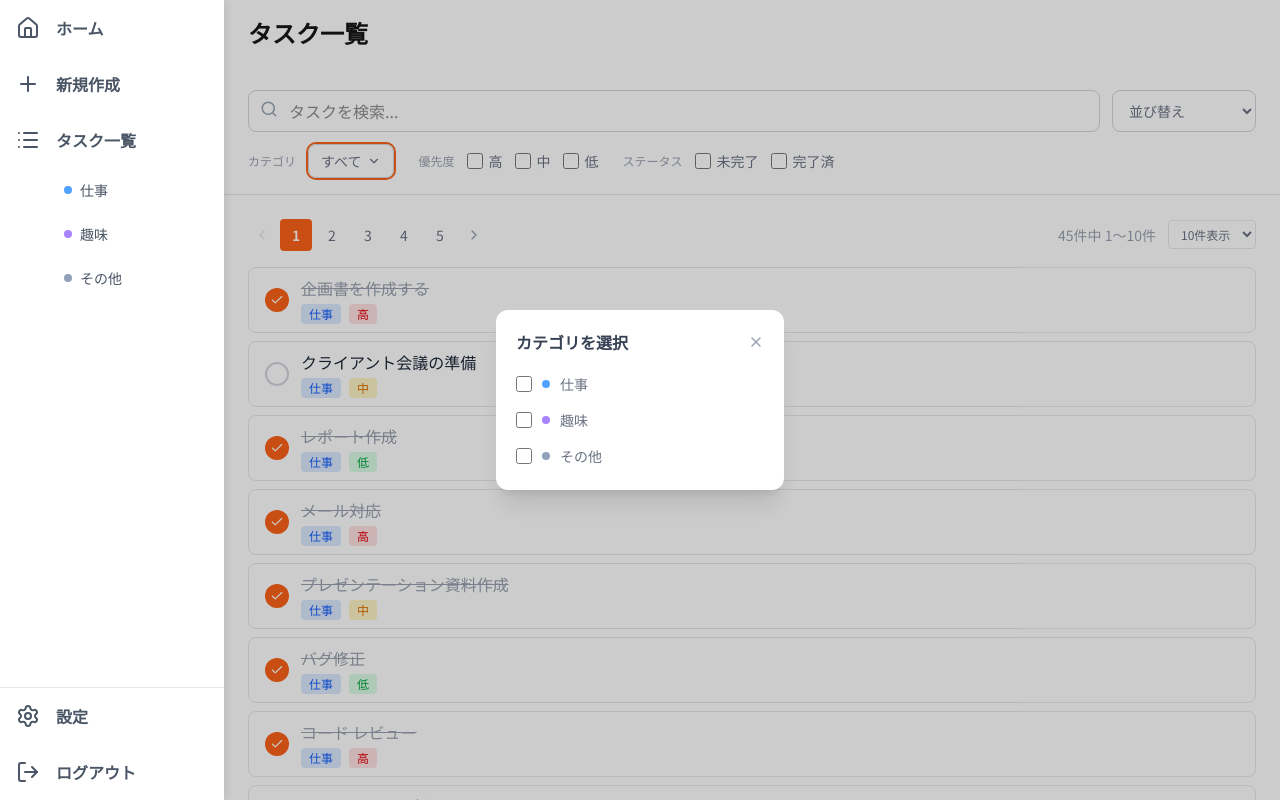
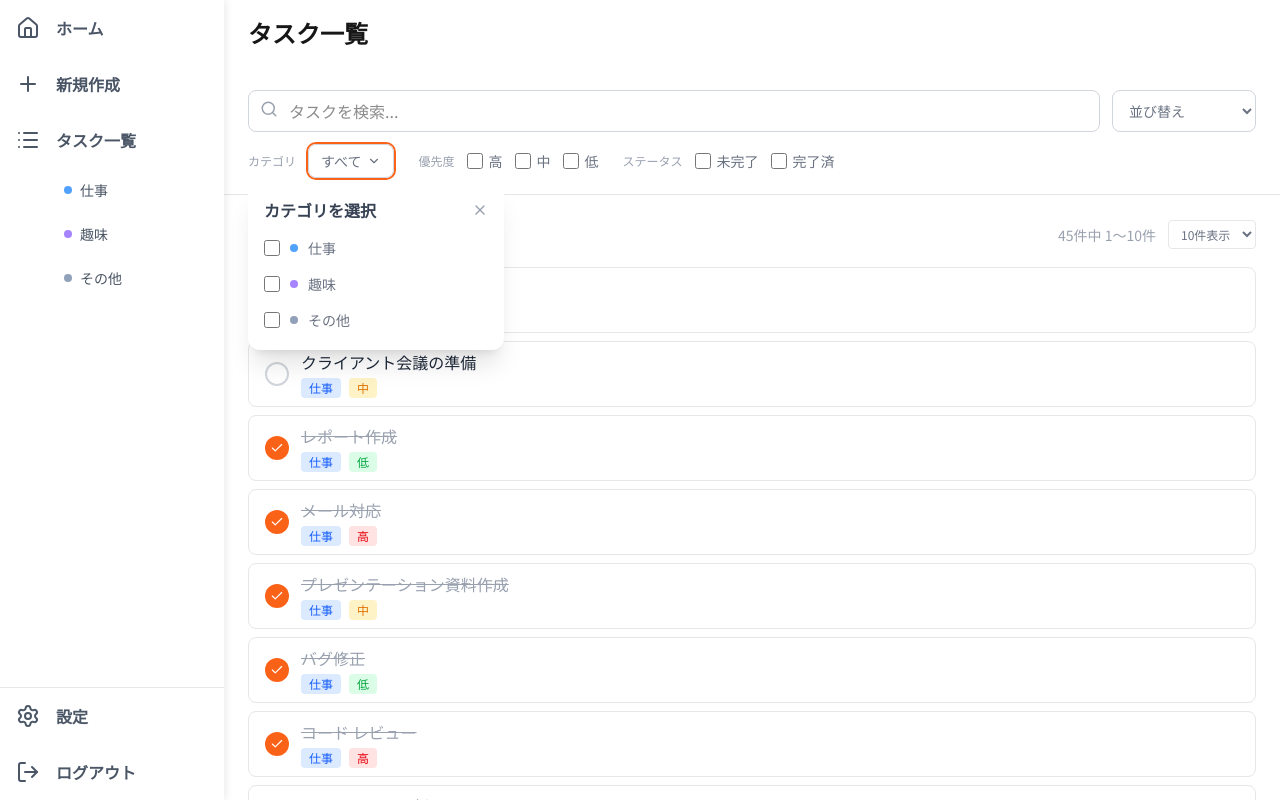
Before and after one commit to RyoAiba/task-board, a Next.js app: page /tasks in a window 1280 px wide. Both pictures are taken after a click on the button "すべて". Shown: the top 800 px of the page. Built offline with nearby package versions, Linux system fonts and the light colour scheme.

Commit message:
コンポーネント分割とカテゴリドロップダウンの改善

```diff
--- a/app/tasks/page.tsx
+++ b/app/tasks/page.tsx
@@ -1,13 +1,15 @@
 "use client"
 
-import { useState, useMemo, Suspense, useEffect } from "react"
+import { useState, useMemo, useEffect, Suspense } from "react"
 import { useSearchParams } from "next/navigation"
-import { TaskCard } from "../../components/TaskCard"
+import { Search, X, ChevronDown } from "lucide-react"
+import { PageSize } from "../../types"
 import { useTasks } from "../../hooks/useTasks"
 import { useCategories } from "../../hooks/useCategories"
-import { Search, X, ChevronDown } from "lucide-react"
-import { Category, CATEGORY_DOT_CLASSES, PageSize } from "../../types"
+import { TaskCard } from "../../components/TaskCard"
 import { Pagination } from "../../components/Pagination"
+import { CheckboxGroup } from "../../components/CheckboxGroup"
+import { CategoryModal } from "../../components/CategoryModal"
 
 // ─── 型 ────────────────────────────────────────────────
 type Priority = "high" | "medium" | "low"
@@ -42,107 +44,16 @@ const SORT_OPTIONS: { label: string; key: SortKey; order: SortOrder }[] = [
   { label: "完了済を先に", key: "status", order: "desc" },
 ]
 
-// ─── チェックボックスグループ ───────────────────────────
-function CheckboxGroup<T extends string>({
-  label,
-  options,
-  selected,
-  onToggle,
-}: {
-  label: string
-  options: { label: string; value: T }[]
-  selected: T[]
-  onToggle: (value: T) => void
-}) {
-  return (
-    <div className="flex items-center gap-3 flex-wrap">
-      <span className="text-xs font-medium text-gray-400 whitespace-nowrap">{label}</span>
-      {options.map(opt => {
-        const checked = selected.includes(opt.value)
-        return (
-          <label key={opt.value} className="flex items-center gap-1.5 cursor-pointer select-none">
-            <input
-              type="checkbox"
-              checked={checked}
-              onChange={() => onToggle(opt.value)}
-              className="w-4 h-4 accent-[#FA6218] cursor-pointer"
-            />
-            <span className={`text-sm ${checked ? "text-gray-800 font-medium" : "text-gray-500"}`}>
-              {opt.label}
-            </span>
-          </label>
-        )
-      })}
-    </div>
-  )
-}
-
-// ─── カテゴリモーダル ────────────────────────────────────
-function CategoryModal({
-  categories,
-  selected,
-  onToggle,
-  onClose,
-}: {
-  categories: Category[]
-  selected: string[]
-  onToggle: (id: string) => void
-  onClose: () => void
-}) {
-  return (
-    <div className="fixed inset-0 z-50 flex items-center justify-center" onClick={onClose}>
-      <div className="absolute inset-0 bg-black/20" />
-      <div
-        className="relative bg-white rounded-xl shadow-xl w-72 p-5"
-        onClick={e => e.stopPropagation()}
-      >
-        <div className="flex items-center justify-between mb-4">
-          <h2 className="text-sm font-semibold text-gray-700">カテゴリを選択</h2>
-          <button onClick={onClose} className="text-gray-400 hover:text-gray-600">
-            <X size={16} />
-          </button>
-        </div>
-        <div className="space-y-2 max-h-60 overflow-y-auto">
-          {categories.map(cat => {
-            const checked = selected.includes(cat.id)
-            return (
-              <label key={cat.id} className="flex items-center gap-2.5 cursor-pointer py-1">
-                <input
-                  type="checkbox"
-                  checked={checked}
-                  onChange={() => onToggle(cat.id)}
-                  className="w-4 h-4 accent-[#FA6218] cursor-pointer"
-                />
-                <div className={`w-2 h-2 rounded-full flex-shrink-0 ${CATEGORY_DOT_CLASSES[cat.color]}`} />
-                <span className={`text-sm ${checked ? "text-gray-800 font-medium" : "text-gray-500"}`}>
-                  {cat.name}
-                </span>
-              </label>
-            )
-          })}
-        </div>
-        {selected.length > 0 && (
-          <button
-            onClick={() => selected.forEach(id => onToggle(id))}
-            className="mt-4 text-xs text-gray-400 hover:text-gray-600 underline"
-          >
-            選択をリセット
-          </button>
-        )}
-      </div>
-    </div>
-  )
-}
-
 // ─── メイン ─────────────────────────────────────────────
 function TasksPageContent() {
   const searchParams = useSearchParams()
   const { tasks, toggleCompleted } = useTasks()
   const { categories } = useCategories()
 
+  const urlCategory = searchParams.get("category") || ""
   const urlPriority = searchParams.get("priority") as Priority | null
-  const urlCategory = searchParams.get("category") || ""
 
+  // ─── state ───────────────────────────────────────────
   const [searchText, setSearchText] = useState("")
   const [selectedCategories, setSelectedCategories] = useState<string[]>(
     urlCategory ? [urlCategory] : []
@@ -150,7 +61,14 @@ function TasksPageContent() {
   const [selectedPriorities, setSelectedPriorities] = useState<Priority[]>(
     urlPriority ? [urlPriority] : []
   )
-  // URLパラメータが変わったら状態を同期
+  const [selectedStatuses, setSelectedStatuses] = useState<Status[]>([])
+  const [categoryModalOpen, setCategoryModalOpen] = useState(false)
+  const [sortKey, setSortKey] = useState<SortKey | null>(null)
+  const [sortOrder, setSortOrder] = useState<SortOrder>("asc")
+  const [currentPage, setCurrentPage] = useState(1)
+  const [pageSize, setPageSize] = useState<PageSize>(10)
+
+  // ─── effect ──────────────────────────────────────────
   useEffect(() => {
     setSelectedCategories(urlCategory ? [urlCategory] : [])
   }, [urlCategory])
@@ -158,13 +76,12 @@ function TasksPageContent() {
   useEffect(() => {
     setSelectedPriorities(urlPriority ? [urlPriority] : [])
   }, [urlPriority])
-  const [selectedStatuses, setSelectedStatuses] = useState<Status[]>([])
-  const [categoryModalOpen, setCategoryModalOpen] = useState(false)
-  const [sortKey, setSortKey] = useState<SortKey | null>(null)
-  const [sortOrder, setSortOrder] = useState<SortOrder>("asc")
-  const [currentPage, setCurrentPage] = useState(1)
-  const [pageSize, setPageSize] = useState<PageSize>(10)
 
+  useEffect(() => {
+    setCategoryModalOpen(false)
+  }, [searchParams])
+
+  // ─── ハンドラ ─────────────────────────────────────────
   const resetPage = () => setCurrentPage(1)
 
   const toggleItem =
@@ -200,6 +117,7 @@ function TasksPageContent() {
     setCurrentPage(1)
   }
 
+  // ─── フィルタ・ソート ──────────────────────────────────
   const filteredAndSortedTasks = useMemo(() => {
     const filtered = tasks.filter(task => {
       const matchesSearch = task.title.toLowerCase().includes(searchText.toLowerCase())
@@ -231,6 +149,7 @@ function TasksPageContent() {
     })
   }, [searchText, selectedCategories, selectedPriorities, selectedStatuses, sortKey, sortOrder, tasks, categories])
 
+  // ─── ページネーション ──────────────────────────────────
   const totalPages = Math.max(1, Math.ceil(filteredAndSortedTasks.length / pageSize))
   const safePage = Math.min(currentPage, totalPages)
   const pagedTasks = filteredAndSortedTasks.slice(
@@ -239,8 +158,7 @@ function TasksPageContent() {
   )
 
   const getCategory = (categoryId: string) => categories.find(c => c.id === categoryId)
-  const categoryLabel =
-    selectedCategories.length === 0 ? "すべて" : `${selectedCategories.length}件選択中`
+  const categoryLabel = selectedCategories.length === 0 ? "すべて" : `${selectedCategories.length}件選択中`
   const currentSortValue = sortKey ? `${sortKey}_${sortOrder}` : ""
 
   return (
@@ -275,7 +193,7 @@ function TasksPageContent() {
         </div>
 
         <div className="flex flex-wrap gap-x-6 gap-y-2 items-center">
-          <div className="flex items-center gap-3">
+          <div className="relative flex items-center gap-3">
             <span className="text-xs font-medium text-gray-400 whitespace-nowrap">カテゴリ</span>
             <button
               onClick={() => setCategoryModalOpen(true)}
@@ -291,6 +209,14 @@ function TasksPageContent() {
               >
                 <X size={14} />
               </button>
+            )}
+            {categoryModalOpen && (
+              <CategoryModal
+                categories={categories}
+                selected={selectedCategories}
+                onToggle={toggleItem(setSelectedCategories)}
+                onClose={() => setCategoryModalOpen(false)}
+              />
             )}
           </div>
           <CheckboxGroup
@@ -343,15 +269,6 @@ function TasksPageContent() {
           <p className="text-gray-500 text-body">タスクがありません</p>
         </div>
       )}
-
-      {categoryModalOpen && (
-        <CategoryModal
-          categories={categories}
-          selected={selectedCategories}
-          onToggle={toggleItem(setSelectedCategories)}
-          onClose={() => setCategoryModalOpen(false)}
-        />
-      )}
     </div>
   )
 }
--- /dev/null
+++ b/components/CategoryModal.tsx
@@ -0,0 +1,65 @@
+import { useEffect, useRef } from "react"
+import { X } from "lucide-react"
+import { Category, CATEGORY_DOT_CLASSES } from "../types"
+
+export function CategoryModal({
+  categories,
+  selected,
+  onToggle,
+  onClose,
+}: {
+  categories: Category[]
+  selected: string[]
+  onToggle: (id: string) => void
+  onClose: () => void
+}) {
+  const ref = useRef<HTMLDivElement>(null)
+
+  useEffect(() => {
+    const handleClick = (e: MouseEvent) => {
+      if (ref.current && !ref.current.contains(e.target as Node)) {
+        onClose()
+      }
+    }
+    document.addEventListener("mousedown", handleClick)
+    return () => document.removeEventListener("mousedown", handleClick)
+  }, [onClose])
+
+  return (
+    <div ref={ref} className="absolute top-full left-0 mt-1 z-50 bg-white rounded-xl shadow-xl w-64 p-4">
+      <div className="flex items-center justify-between mb-3">
+        <h2 className="text-sm font-semibold text-gray-700">カテゴリを選択</h2>
+        <button onClick={onClose} className="text-gray-400 hover:text-gray-600">
+          <X size={16} />
+        </button>
+      </div>
+      <div className="space-y-2 max-h-60 overflow-y-auto">
+        {categories.map(cat => {
+          const checked = selected.includes(cat.id)
+          return (
+            <label key={cat.id} className="flex items-center gap-2.5 cursor-pointer py-1">
+              <input
+                type="checkbox"
+                checked={checked}
+                onChange={() => onToggle(cat.id)}
+                className="w-4 h-4 accent-[#FA6218] cursor-pointer"
+              />
+              <div className={`w-2 h-2 rounded-full flex-shrink-0 ${CATEGORY_DOT_CLASSES[cat.color]}`} />
+              <span className={`text-sm ${checked ? "text-gray-800 font-medium" : "text-gray-500"}`}>
+                {cat.name}
+              </span>
+            </label>
+          )
+        })}
+      </div>
+      {selected.length > 0 && (
+        <button
+          onClick={() => selected.forEach(id => onToggle(id))}
+          className="mt-3 text-xs text-gray-400 hover:text-gray-600 underline"
+        >
+          選択をリセット
+        </button>
+      )}
+    </div>
+  )
+}
--- /dev/null
+++ b/components/CheckboxGroup.tsx
@@ -0,0 +1,33 @@
+export function CheckboxGroup<T extends string>({
+  label,
+  options,
+  selected,
+  onToggle,
+}: {
+  label: string
+  options: { label: string; value: T }[]
+  selected: T[]
+  onToggle: (value: T) => void
+}) {
+  return (
+    <div className="flex items-center gap-3 flex-wrap">
+      <span className="text-xs font-medium text-gray-400 whitespace-nowrap">{label}</span>
+      {options.map(opt => {
+        const checked = selected.includes(opt.value)
+        return (
+          <label key={opt.value} className="flex items-center gap-1.5 cursor-pointer select-none">
+            <input
+              type="checkbox"
+              checked={checked}
+              onChange={() => onToggle(opt.value)}
+              className="w-4 h-4 accent-[#FA6218] cursor-pointer"
+            />
+            <span className={`text-sm ${checked ? "text-gray-800 font-medium" : "text-gray-500"}`}>
+              {opt.label}
+            </span>
+          </label>
+        )
+      })}
+    </div>
+  )
+}
```
